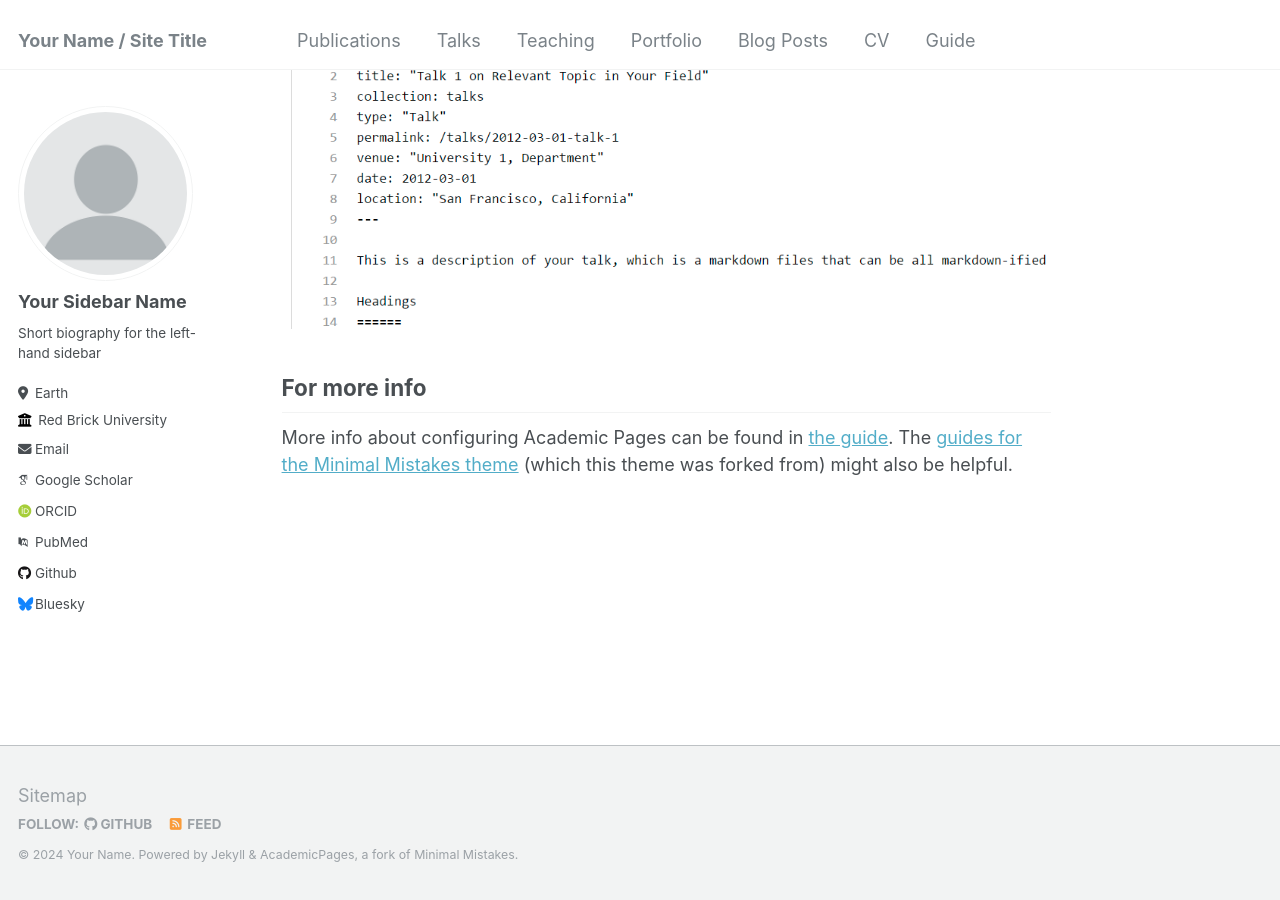
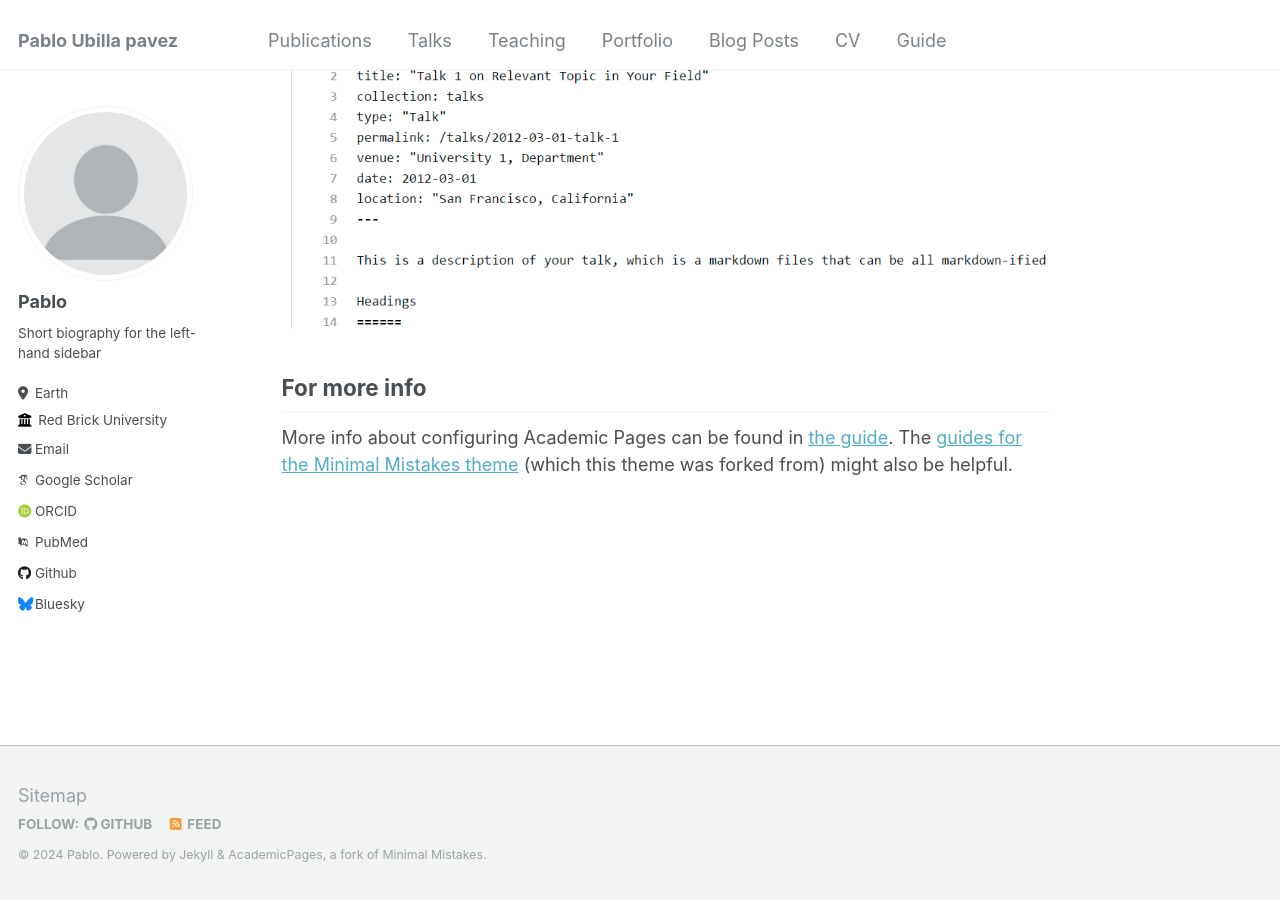
Before and after one commit to pabloubilla/pabloubilla.github.io, a Jekyll site: the page built from _pages/about.md, in a window 1280 px wide and 900 px high, scrolled down 2660 px. Built offline with Jekyll 4.4.1, drawn with Linux system fonts in a browser that asks for light colours; some web fonts are replaced.

Commit message:
editconfig

```diff
--- a/_config.yml
+++ b/_config.yml
@@ -8,10 +8,10 @@
 
 # Basic Site Settings
 locale                   : "en-US"
-title                    : "Your Name / Site Title"
+title                    : "Pablo Ubilla pavez"
 title_separator          : "-"
-name                     : &name "Your Name"
-description              : &description "personal description"
+name                     : &name "Pablo"
+description              : &description "Student"
 url                      : https://academicpages.github.io # the base hostname & protocol for your site e.g. "https://mmistakes.github.io"
 baseurl                  : "" # the subpath of your site, e.g. "/blog"
 repository               : "academicpages/academicpages.github.io"
@@ -22,7 +22,7 @@ repository               : "academicpages/academicpages.github.io"
 author:
   # Biographic information
   avatar           : "profile.png"
-  name             : "Your Sidebar Name"
+  name             : "Pablo"
   pronouns         : # example: "she/her"
   bio              : "Short biography for the left-hand sidebar"
   location         : "Earth"
```
